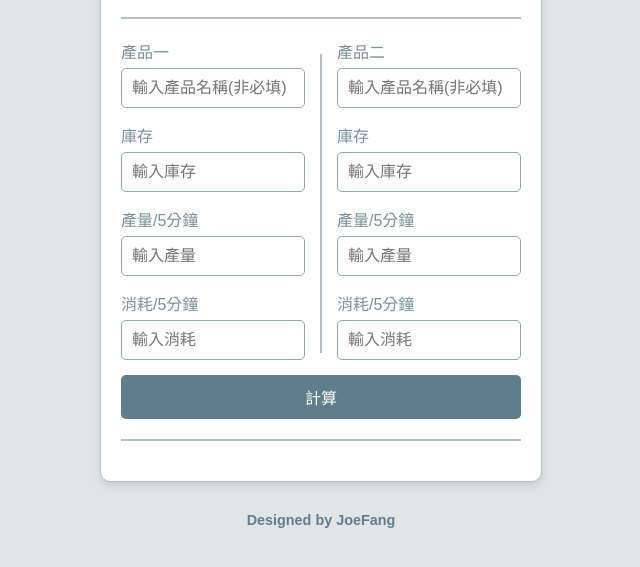
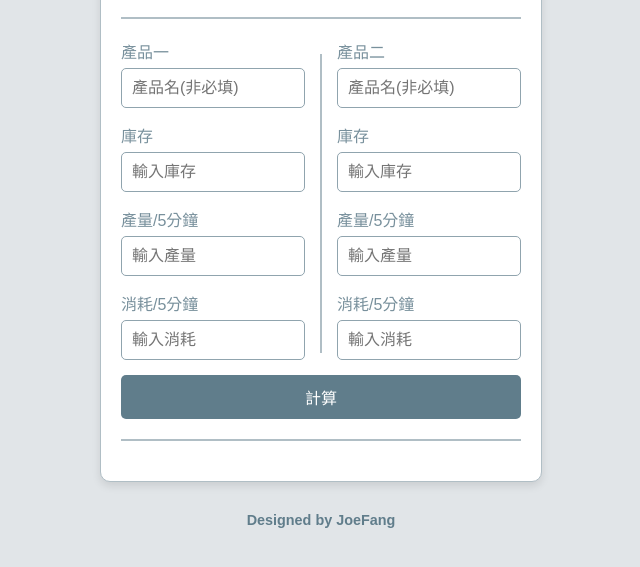
Before and after one commit to visvimjf/tw.github.io, a plain HTML site: page hs/index2.html in a window 1280 px wide. Shown: the part 91-658 px from the top of the page, without its empty margins (319-959 px from the left). Drawn offline with Linux system fonts and the light colour scheme.

Commit message:
Update index2.html

```diff
--- a/hs/index2.html
+++ b/hs/index2.html
@@ -121,7 +121,7 @@
 
                 <div class="input-group">
                     <label for="product1">產品一</label>
-                    <input type="text" id="product1" placeholder="輸入產品名稱(非必填)">
+                    <input type="text" id="product1" placeholder="產品名(非必填)">
                 </div>
                 <div class="input-group">
                     <label for="inventory1">庫存</label>
@@ -144,7 +144,7 @@
 
                 <div class="input-group">
                     <label for="product2">產品二</label>
-                    <input type="text" id="product2" placeholder="輸入產品名稱(非必填)">
+                    <input type="text" id="product2" placeholder="產品名(非必填)">
                 </div>
                 <div class="input-group">
                     <label for="inventory2">庫存</label>
```
